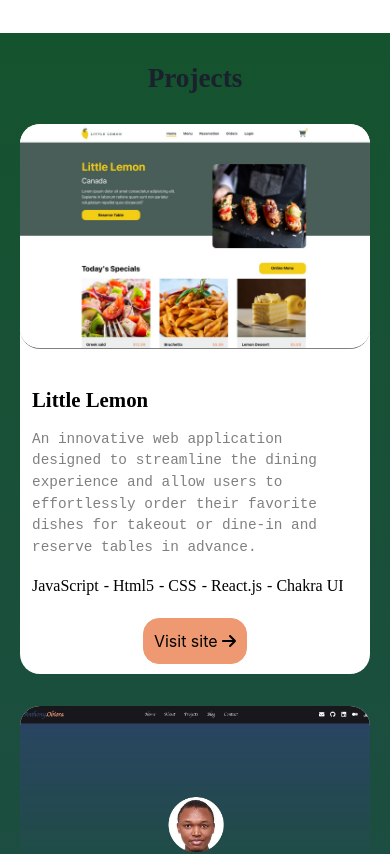
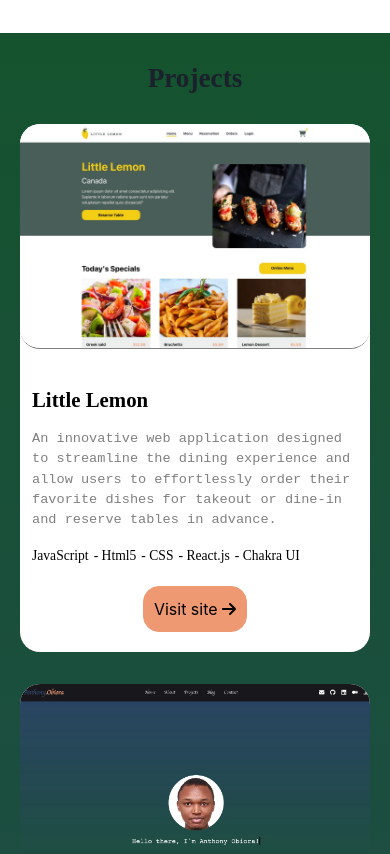
Before and after one commit to iamkizito/portfolio, a React (Create React App) app: page / in a window 390 px wide. Shown: the part 2280-3134 px from the top of the page. Built offline with nearby package versions, Linux system fonts and the light colour scheme.

Commit message:
adjusted the card design in small screens: change height to min height and font size of some of other contents apart from heading and button to 0.85rem

```diff
--- a/src/components/projects/ProjectCard.jsx
+++ b/src/components/projects/ProjectCard.jsx
@@ -16,7 +16,7 @@
 			color='black'
 			onMouseEnter={() => setIsHovered(true)}
 			onMouseLeave={() => setIsHovered(false)}
-			height="550px"
+			minHeight="500px"
 			justify="space-between"
 		>
 			<Box>
@@ -33,10 +33,11 @@
 						borderBottom="1px solid grey"
 					/>
 				</Box>
-				<VStack padding={3} alignItems="flex-start" spacing="15px">
+
+				<VStack padding={3} alignItems="flex-start" spacing="15px" fontSize='0.85rem'>
 					<Heading as='h6' fontSize='1.3rem' fontFamily={fonts.heading}>{title}</Heading>
 
-					<Text color='grey' fontFamily={fonts.paragrah} fontSize='0.9rem' >{description}</Text>
+					<Text color='grey' fontFamily={fonts.paragrah}>{description}</Text>
 
 					<Flex gap="5px" flexWrap="wrap">
 						{techStacks.map((techStack, index) => {
@@ -47,6 +48,7 @@
 					</Flex>
 				</VStack>
 			</Box>
+
 			<Flex justifyContent="end" paddingBottom="20px" justifyself="end">
 				<CardLink url={link}>
 					{'Visit site '}
```
